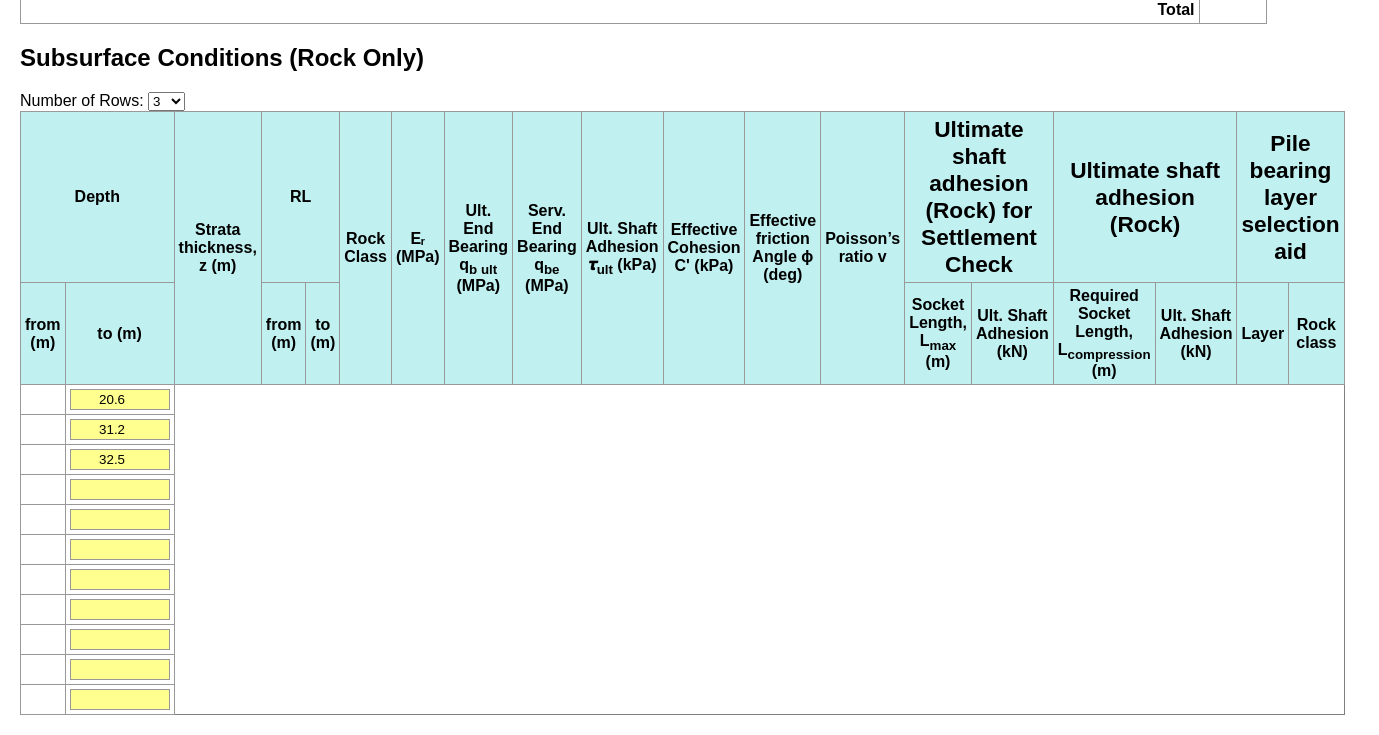
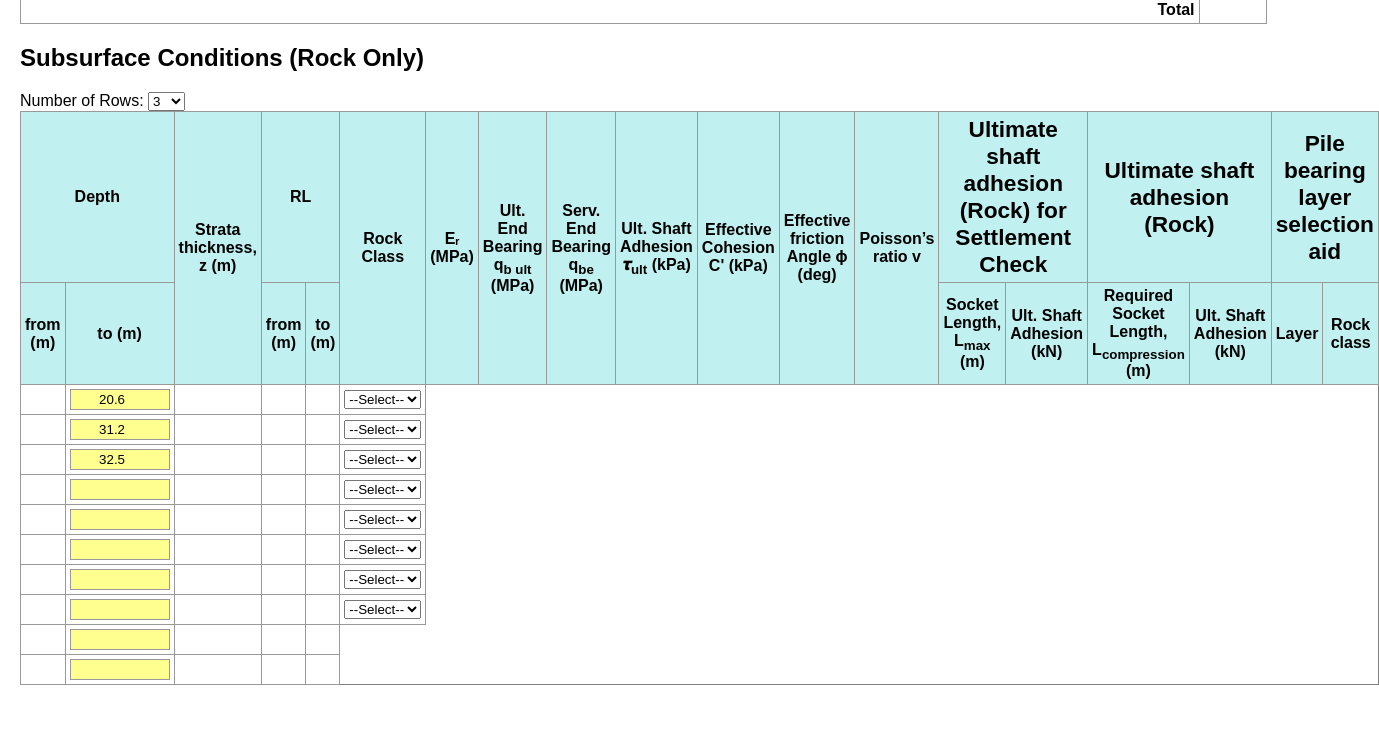
Before and after one commit to mimid919/Pile_Rock_Socket_Design, a website: page index.html in a window 1280 px wide. Shown: the part 1012-1747 px from the top of the page, 1379 px wide, since content can reach past the window. After the commit the page ends 1717 px from the top, so only its background shows below. Drawn offline with Linux system fonts and the light colour scheme; a script that the page names is missing.

Commit message:
rock table: strata thickness printing correctly

```diff
--- a/index.html
+++ b/index.html
@@ -341,48 +341,83 @@
       <tr>
         <td id="rockDepthFrom1"></td>
         <td><input type="number" id="rockDepthTo1" value = "20.6"/></td>
+        <td id = "rockStrataThickness1"></td>
+        <td id="rockRLfrom1" ></td>
+        <td id="rockRLto1" ></td>
+        <td><input type="text" id="rockClass1" /></td>
+      </tr>
       <tr>
         <td class="rockDepthTo1_value" ></td>
         <td><input type="number" id="rockDepthTo2" value = "31.2" /></td>
+        <td id = "rockStrataThickness2"></td>
+        <td id="rockRLfrom2" ></td>
+        <td id="rockRLto2" ></td>
+        <td><input type="text" id="rockClass2" /></td>
       </tr>
       <tr>
         <td class="rockDepthTo2_value" ></td>
         <td><input type="number" id="rockDepthTo3" value = "32.5"/></td>
+        <td id = "rockStrataThickness3"></td>
+        <td id="rockRLfrom3" ></td>
+        <td id="rockRLto3" ></td>
+        <td><input type="text" id="rockClass3" /></td>
       </tr>
       <tr>
         <td class="rockDepthTo3_value" ></td>
         <td><input type="number" id="rockDepthTo4"/></td>
+        <td id = "rockStrataThickness4"></td>
+        <td id="rockRLfrom4" ></td>
+        <td id="rockRLto4" ></td>
+        <td><input type="text" id="rockClass4" /></td>
       </tr>
       <tr>
         <td class="rockDepthTo4_value" ></td>
         <td><input type="number" id="rockDepthTo5" /></td>
+        <td id = "rockStrataThickness5"></td>
+        <td id="rockRLfrom5" ></td>
+        <td id="rockRLto5" ></td>
+        <td><input type="text" id="rockClass5" /></td>
       </tr>
       <tr>
         <td class="rockDepthTo5_value" ></td>
         <td><input type="number" id="rockDepthTo6" /></td>
+        <td id = "rockStrataThickness6"></td>
+        <td id="rockRLfrom6" ></td>
+        <td id="rockRLto6" ></td>
+        <td><input type="text" id="rockClass6" /></td>
       </tr>
       <tr>
         <td class="rockDepthTo6_value" ></td>
-        <td><input type="number" id="rockDepthTo6" /></td>
+        <td><input type="number" id="rockDepthTo7" /></td>
+        <td id = "rockStrataThickness7"></td>
+        <td id="rockRLfrom7" ></td>
+        <td id="rockRLto7" ></td>
+        <td><input type="text" id="rockClass7" /></td>
       </tr>
       <tr>
         <td class="rockDepthTo7_value" ></td>
-        <td><input type="number" id="rockDepthTo7" /></td>
-      </tr>
-      <tr>
-        <td class="rockDepthTo8_value" ></td>
-        <td><input type="number" id="rockDepthTo8"/></td>
+        <td><input type="number" id="rockDepthTo8" /></td>
+        <td id = "rockStrataThickness8"></td>
+        <td id="rockRLfrom8" ></td>
+        <td id="rockRLto8" ></td>
+        <td><input type="text" id="rockClass8" /></td>
       </tr>
       <tr>
         <td class="rockDepthTo8_value" ></td>
         <td><input type="number" id="rockDepthTo9"/></td>
-      </tr>
+        <td id = "rockStrataThickness9"></td>
+        <td id="rockRLfrom9" ></td>
+        <td id="rockRLto9" ></td>
       <tr>
         <td class="rockDepthTo9_value" ></td>
         <td><input type="number" id="rockDepthTo10" /></td>
+        <td id = "rockStrataThickness10"></td>
+        <td id="rockRLfrom10" ></td>
+        <td id="rockRLto10" ></td>
       </tr>
 
   </tbody>
+</table>
 <script>
   // Global list of soil/rock classes
   const soilClasses = [
@@ -430,7 +465,13 @@
     td.innerHTML = ""; // clear the input
     td.appendChild(createSoilSelect(`soilType${i}`));
   }
-</script>
+
+  // Replace each rockType input with a select
+  for (let i = 1; i <= 10; i++) { // your table has 4 soil rows
+    const td = document.getElementById(`rockClass${i}`).parentNode; // get the parent td
+    td.innerHTML = ""; // clear the input
+    td.appendChild(createSoilSelect(`rockClass${i}`));
+  }</script>
 
 </body>
 </html>
--- a/src/calculations.js
+++ b/src/calculations.js
@@ -287,12 +287,11 @@ export async function rockTable(inputs, rockRowAmount = 3) {
     rockDepthTos.push(Number(inputs[`rockDepthTo${i}`]) || 0);
   }
 
-  // Check required inputs for active layers
-  const requiredInputsFilled = rockDepthTos.slice(0, rockRowAmount).every(d => d)
-
+  // If required inputs are filled in return empty box
+  const requiredInputsFilled = rockDepthTos.slice(0, rockRowAmount).every(d => d) && rl_borehole && soilRLto;
   if (!requiredInputsFilled) {
     const emptyResult = { rockDepthFrom1: '' };
-    const keys = ['rockDepthFrom',];
+    const keys = [rockStrataThickness];
     keys.forEach(key => {
       for (let i = 1; i <= rockRowAmount; i++) {
         emptyResult[`${key}${i}`] = '';
@@ -305,36 +304,28 @@ export async function rockTable(inputs, rockRowAmount = 3) {
   let rockDepthFrom1 = rl_borehole - soilRLto;
   console.log(`Calculated rockDepthFrom1: ${rockDepthFrom1} = rl_borehole ${rl_borehole} - soilRLFrom ${soilRLto}`);
 
-  // // Arrays to store results
-  // const strataThickness = [];
-  // const soilRLfrom = [];
-  // const soilRLto = [];
-  // const F = [];
-  // const phi = [];
-  // const alpha = [];
-  // const cu = [];
-  // const gamma = [];
-  // const layerBase = [];
-  // const criticalLength = [];
-  // const layerBaseCapped = [];
-  // const midLayer = [];
-  // const soilAdhesion = [];
-  // const soilFriction = [];
-  // let soilTotal = 0;
+//------------------------------------- Inputs handling END -------------------------------------------------
 
+  // Initialise arrays to store results
+  const rockStrataThickness = [];
 
-// Convert arrays to object with numbered keys for backward compatibility
+  //Loop through rows 1 - rockRowAmount to calculate values
+  for (let i = 0; i < rockRowAmount; i++) {
+    // Strata thickness
+    rockStrataThickness[i] = round(i === 0 ? rockDepthTos[i] - rockDepthFrom1 : rockDepthTos[i] - rockDepthTos[i-1]);
+
+  }
+
+  // Convert arrays to object with numbered keys for backward compatibility
   const result = { rockDepthFrom1 };
-  // const keys = {rockDepthFrom: rockDepthTos};
-  // Object.entries(keys).forEach(([key, arr]) => {
-  //   for (let i = 0; i < rockRowAmount; i++) {
-  //     result[`${key}${i+1}`] = arr[i];
-  //   }
-  // });
+  const keys = {rockStrataThickness};
+  Object.entries(keys).forEach(([key, arr]) => {
+    for (let i = 0; i < rockRowAmount; i++) {
+      result[`${key}${i+1}`] = arr[i];
+    }
+  });
 
   return result;
-
-//------------------------------------- Inputs handling -------------------------------------------------
 
 }
 
--- a/src/main.js
+++ b/src/main.js
@@ -126,6 +126,7 @@ async function updateRockTable() {
 
   const rockInputs = {
     rl_borehole: Number(document.getElementById('rl_borehole')?.value) || 0,
+    // For caclulating rockDepthFrom1
     soilRLto: Number(document.getElementById(`soilRLto${rowAmount}`)?.textContent) || 0,
 
     rockDepthTo1: Number(document.getElementById('rockDepthTo1')?.value) || 0,
```
